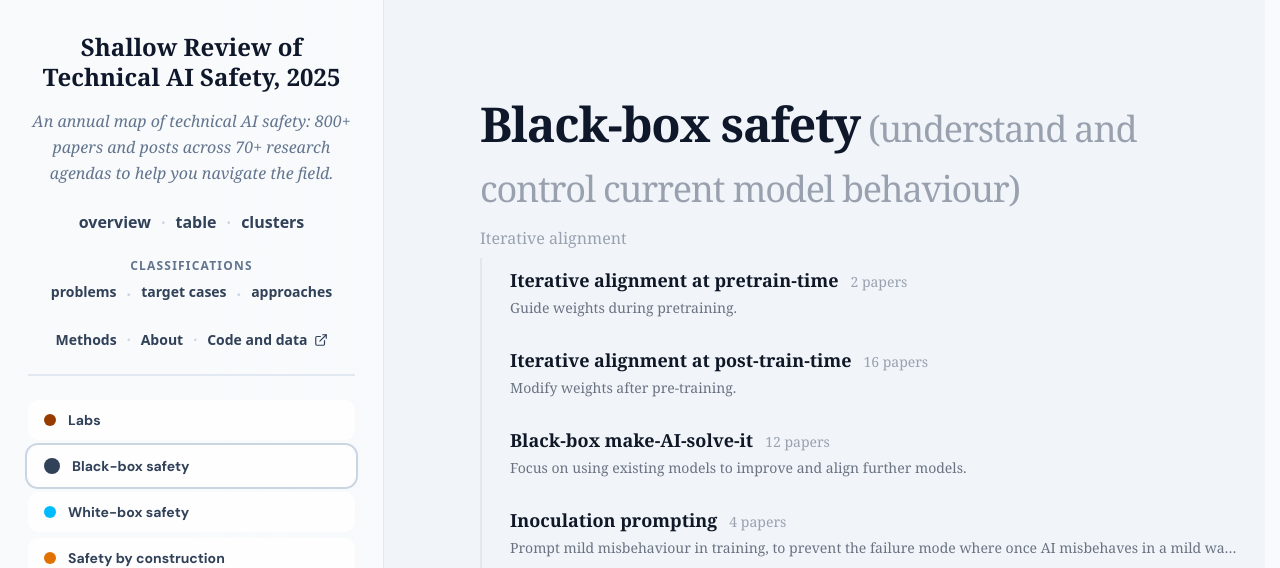
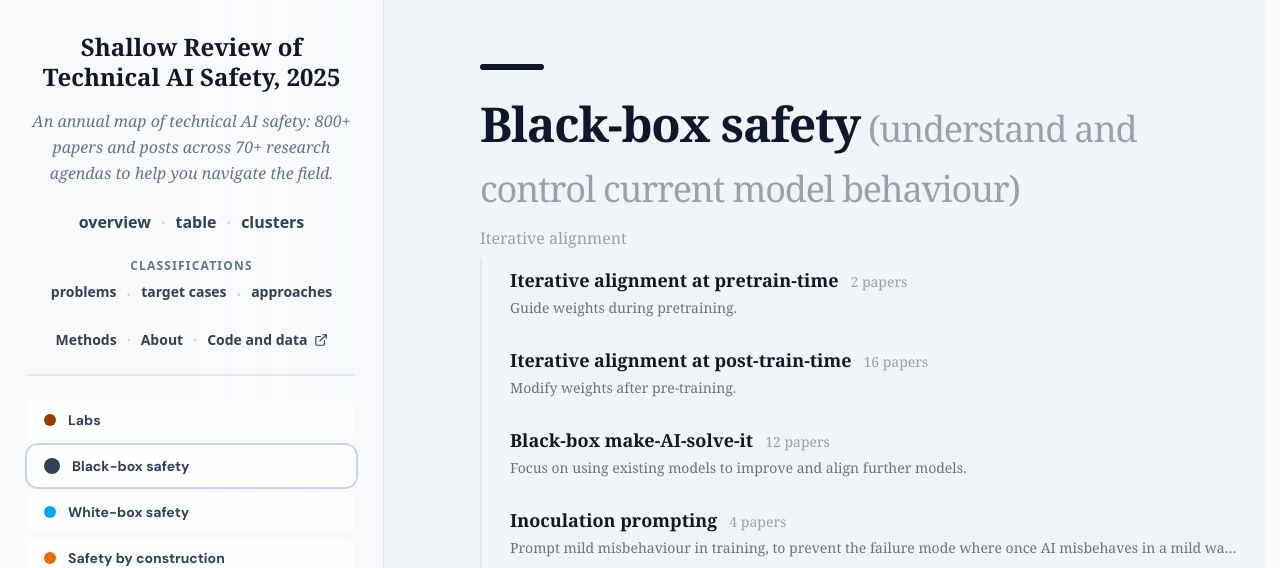
Before and after one commit to quantified-uncertainty/shallow-review-website, a Next.js app: page /Black_box_safety in a window 1280 px wide. Shown: the top 568 px of the page. Built offline with nearby package versions, Linux system fonts and the light colour scheme.

Commit message:
fix: accent bar colors match heading, darken White-box safety
- Accent bar color now matches heading color for all sections
- Darkened White-box safety from sky-400 to sky-600/700

🤖 Generated with [Claude Code](https://claude.com/claude-code)

Co-Authored-By: Claude <noreply@anthropic.com>

```diff
--- a/src/app/[sectionId]/page.tsx
+++ b/src/app/[sectionId]/page.tsx
@@ -144,7 +144,7 @@ export default async function SectionPage({ params }: PageProps) {
         <div className="mb-8"></div>
 
         {/* Colored accent bar */}
-        <div className={`w-16 h-1.5 ${sectionColors.heading.replace('text-', 'bg-')} rounded-full mb-6`}></div>
+        <div className={`w-16 h-1.5 ${sectionColors.accent} rounded-full mb-6`}></div>
 
         <h1 className={`text-5xl font-bold mb-3 font-serif leading-tight tracking-tight ${sectionColors.heading}`}>
           {getNameWithoutParentheses(section.name)}
--- a/src/constants/colors.ts
+++ b/src/constants/colors.ts
@@ -31,7 +31,7 @@ export const SECTION_COLORS: Record<
     groupHover: "group-hover:text-amber-800",
     bgLight: "bg-stone-100",
     bgNav: "bg-amber-100",
-    accent: "bg-amber-800",
+    accent: "bg-amber-900",
     gradient: "from-stone-50 to-transparent",
     dot: "bg-amber-800",
     navHover: "hover:text-amber-900",
@@ -62,7 +62,7 @@ export const SECTION_COLORS: Record<
     groupHover: "group-hover:text-slate-700",
     bgLight: "bg-slate-100",
     bgNav: "bg-slate-200",
-    accent: "bg-slate-700",
+    accent: "bg-slate-900",
     gradient: "from-slate-50 to-transparent",
     dot: "bg-slate-700",
     navHover: "hover:text-slate-700",
@@ -113,37 +113,37 @@ export const SECTION_COLORS: Record<
     dot: "bg-slate-700",
     navHover: "hover:text-slate-700",
   },
-  // White-box safety - light blue
+  // White-box safety - blue
   White_box_safety: {
-    text: "text-sky-400",
-    heading: "text-sky-600",
-    bg: "bg-sky-400",
+    text: "text-sky-600",
+    heading: "text-sky-700",
+    bg: "bg-sky-500",
     border: "border-sky-200",
-    borderLeft: "border-l-sky-400",
-    hover: "hover:text-sky-500",
-    groupHover: "group-hover:text-sky-500",
+    borderLeft: "border-l-sky-500",
+    hover: "hover:text-sky-700",
+    groupHover: "group-hover:text-sky-700",
     bgLight: "bg-sky-50/30",
     bgNav: "bg-sky-100",
-    accent: "bg-sky-400",
+    accent: "bg-sky-700",
     gradient: "from-sky-50/30 to-transparent",
-    dot: "bg-sky-400",
-    navHover: "hover:text-sky-500",
+    dot: "bg-sky-500",
+    navHover: "hover:text-sky-700",
   },
   // White-box child sections inherit the same color
   interpretability: {
-    text: "text-sky-400",
-    heading: "text-sky-600",
-    bg: "bg-sky-400",
+    text: "text-sky-600",
+    heading: "text-sky-700",
+    bg: "bg-sky-500",
     border: "border-sky-200",
-    borderLeft: "border-l-sky-400",
-    hover: "hover:text-sky-500",
-    groupHover: "group-hover:text-sky-500",
+    borderLeft: "border-l-sky-500",
+    hover: "hover:text-sky-700",
+    groupHover: "group-hover:text-sky-700",
     bgLight: "bg-sky-50/30",
     bgNav: "bg-sky-100",
-    accent: "bg-sky-400",
+    accent: "bg-sky-700",
     gradient: "from-sky-50/30 to-transparent",
-    dot: "bg-sky-400",
-    navHover: "hover:text-sky-500",
+    dot: "bg-sky-500",
+    navHover: "hover:text-sky-700",
   },
   // Safety by construction - amber/orange
   Safety_by_construction: {
@@ -156,7 +156,7 @@ export const SECTION_COLORS: Record<
     groupHover: "group-hover:text-amber-600",
     bgLight: "bg-amber-50/30",
     bgNav: "bg-amber-100",
-    accent: "bg-amber-600",
+    accent: "bg-amber-900",
     gradient: "from-amber-50 to-transparent",
     dot: "bg-amber-600",
     navHover: "hover:text-amber-600",
@@ -172,7 +172,7 @@ export const SECTION_COLORS: Record<
     groupHover: "group-hover:text-rose-600",
     bgLight: "bg-rose-50/30",
     bgNav: "bg-rose-100",
-    accent: "bg-rose-600",
+    accent: "bg-rose-900",
     gradient: "from-rose-50 to-transparent",
     dot: "bg-rose-600",
     navHover: "hover:text-rose-600",
@@ -188,7 +188,7 @@ export const SECTION_COLORS: Record<
     groupHover: "group-hover:text-indigo-600",
     bgLight: "bg-indigo-50/30",
     bgNav: "bg-indigo-100",
-    accent: "bg-indigo-600",
+    accent: "bg-indigo-900",
     gradient: "from-indigo-50 to-transparent",
     dot: "bg-indigo-600",
     navHover: "hover:text-indigo-600",
@@ -235,7 +235,7 @@ export const SECTION_COLORS: Record<
     groupHover: "group-hover:text-violet-600",
     bgLight: "bg-violet-50/30",
     bgNav: "bg-violet-100",
-    accent: "bg-violet-600",
+    accent: "bg-violet-900",
     gradient: "from-violet-50 to-transparent",
     dot: "bg-violet-600",
     navHover: "hover:text-violet-600",
@@ -251,7 +251,7 @@ export const SECTION_COLORS: Record<
     groupHover: "group-hover:text-teal-600",
     bgLight: "bg-teal-50/30",
     bgNav: "bg-teal-100",
-    accent: "bg-teal-600",
+    accent: "bg-teal-900",
     gradient: "from-teal-50 to-transparent",
     dot: "bg-teal-600",
     navHover: "hover:text-teal-600",
@@ -273,7 +273,7 @@ export function getSectionColors(sectionId: string) {
       groupHover: "group-hover:text-slate-600",
       bgLight: "bg-slate-100",
       bgNav: "bg-slate-200",
-      accent: "bg-slate-600",
+      accent: "bg-slate-900",
       gradient: "from-slate-50 to-transparent",
       dot: "bg-slate-600",
       navHover: "hover:text-slate-600",
```
